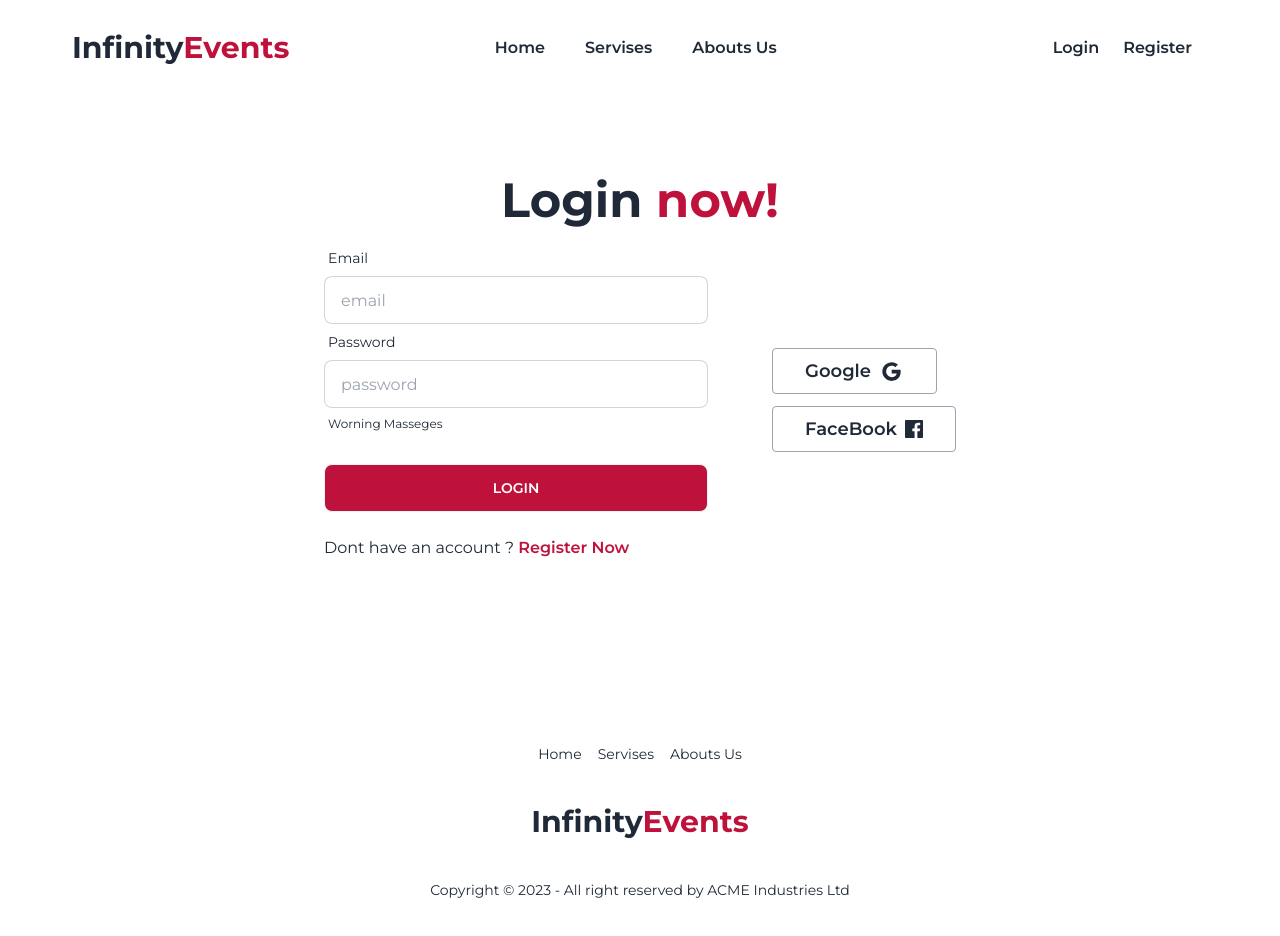
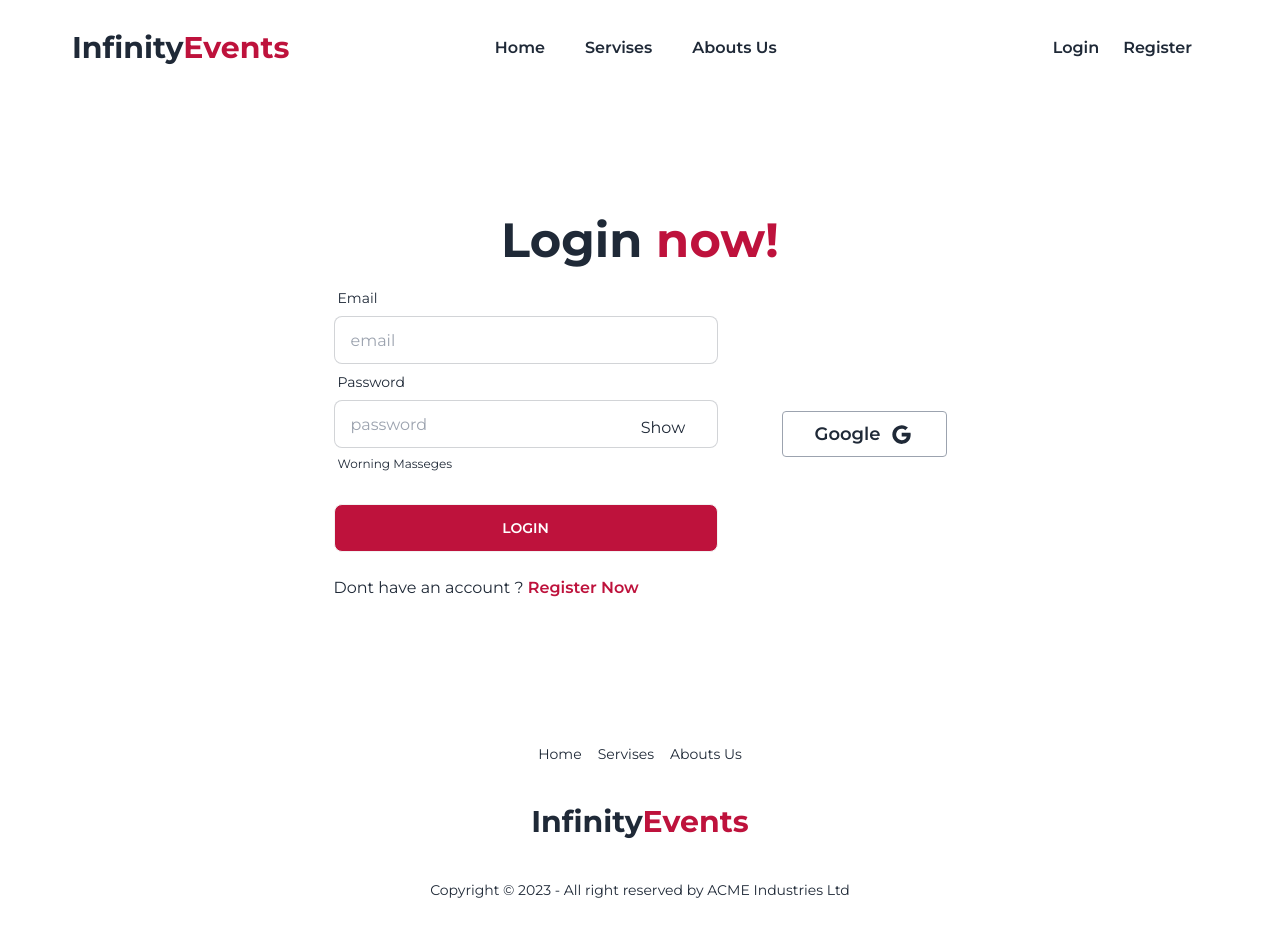
Before and after one commit to AK-Rasel/InfinityEvents, a React (Vite) app: page /login in a window 1280 px wide. Shown: the top 936 px of the page. Built offline with nearby package versions, Linux system fonts and the light colour scheme; no server answers.

Commit message:
Error page add register valid  - is less than 6 characters, don't have a capital letter,don't have a special character set

```diff
--- a/package.json
+++ b/package.json
@@ -19,6 +19,7 @@
     "react-fast-marquee": "^1.6.1",
     "react-icons": "^4.11.0",
     "react-router-dom": "^6.16.0",
+    "react-toastify": "^9.1.3",
     "sort-by": "^1.2.0"
   },
   "devDependencies": {
--- /dev/null
+++ b/src/Components/Error/Error.jsx
@@ -0,0 +1,14 @@
+import { Link } from "react-router-dom";
+
+
+const Error = () => {
+    return (
+        <div className="text-center   max-h-screen my-auto">
+            <h1 className="text-9xl font-extrabold ">4<span className="text-rose-700">0</span>4</h1>
+            <p>Pages not found</p>
+            <Link to="/"><button className="btn bg-rose-700 text-white hover:bg-rose-600">Go Home</button></Link>
+        </div>
+    );
+};
+
+export default Error;
--- a/src/Components/Header/Navber/Navber.jsx
+++ b/src/Components/Header/Navber/Navber.jsx
@@ -2,6 +2,10 @@
 import { useContext } from "react";
 import { Link, NavLink, useNavigate } from "react-router-dom";
 import { AuthContextProvider } from "../../../AuthProvider/AuthProvider";
+
+
+import {  toast } from 'react-toastify';
+import 'react-toastify/dist/ReactToastify.css';
 
 
 const Navber = () => {
@@ -11,7 +15,7 @@ const Navber = () => {
         logOut()
             .then(() => {
                 naviget("/login")
-                console.log("Log Out Succsses Fully")
+                toast("Log Out Succsses Fully")
             })
             .catch(error => console.error(error))
     }
--- a/src/Pages/Login/Login.jsx
+++ b/src/Pages/Login/Login.jsx
@@ -1,23 +1,31 @@
 import { Link, useNavigate } from "react-router-dom";
 import { AiOutlineGoogle } from 'react-icons/ai';
-import { GrFacebook } from 'react-icons/gr';
+
 import { AuthContextProvider } from "../../AuthProvider/AuthProvider";
-import { useContext } from "react";
+import { useContext, useState } from "react";
+import { ToastContainer } from "react-toastify";
 
 const Login = () => {
-    const {googleLogin,login} = useContext(AuthContextProvider);
+    const { googleLogin, login,user } = useContext(AuthContextProvider);
+    const [viewPassword, setViewPassword] = useState(false);
     const naviget = useNavigate()
     const loginEven = (e) => {
 
         e.preventDefault()
         const email = e.target.email.value
         const password = e.target.password.value
-    console.log(email,password)
-    login(email,password)
+        console.log(user)
+
+
+
+
+
+
+        login(email, password)
             .then(result => {
                 e.target.reset()
                 naviget("/")
-      console.log(result.user)
+                console.log(result.user.email)
             })
             .catch(error => console.error(error.message))
     }
@@ -34,6 +42,7 @@ const Login = () => {
     }
     return (
         <div className="min-h-[70vh] max-w-6xl mx-auto grid items-center">
+            <ToastContainer />
             <div>
                 <h1 data-aos="fade-right" className="text-5xl text-center font-bold">Login <span className="text-rose-700">now!</span></h1>
                 <div className="hero ">
@@ -41,7 +50,7 @@ const Login = () => {
                         <div className="text-center lg:text-left">
 
                             <button onClick={singInWithGoogleHandele} data-aos="zoom-in" className=" mb-3 rounded  py-2 px-8 border border-gray-400 flex items-center gap-2 text-lg font-semibold">Google <AiOutlineGoogle size={25} /></button>
-                            <div data-aos="zoom-in" className="rounded py-2 px-8 border border-gray-400 flex items-center gap-2 text-lg font-semibold">FaceBook <GrFacebook /> </div>
+
                         </div>
                         <div data-aos="zoom-in" className="card flex-shrink-0 w-full max-w-sm  bg-base-100 ">
                             <form onSubmit={loginEven}>
@@ -57,15 +66,26 @@ const Login = () => {
                                     <label className="label">
                                         <span className="label-text">Password</span>
                                     </label>
-                                    <input type="password" placeholder="password"
+                                    <div className="relative">
+                                        <input
+                                            required
+                                            type={viewPassword ? "text" : "password"} // steat change condition
+                                            placeholder="password"
                                             name="password"
-                                    className="input input-bordered" required />
+                                            className="input input-bordered w-full" />
+                                        {/* show PassWord condision And Dinamic icon */}
+                                        <span className="text-xl absolute top-1/2 -translate-y-1/2 tr left-[80%] bottom-0 cursor-pointer" onClick={() => setViewPassword(!viewPassword)}>
+                                            {
+                                                viewPassword ? <span className="text-base">Hide</span> : <span className="text-base ">Show</span>
+                                            }
+                                        </span>
+                                    </div>
                                     <label className="label">
                                         <a href="#" className="label-text-alt link link-hover">Worning Masseges</a>
                                     </label>
                                 </div>
                                 <div className="form-control mt-6">
-                                    <button className="btn bg-rose-700 text-white">Login</button>
+                                    <button className="btn hover:bg-rose-600 bg-rose-700 text-white">Login</button>
                                 </div>
 
                             </form>
--- a/src/Pages/Register/Register.jsx
+++ b/src/Pages/Register/Register.jsx
@@ -1,27 +1,39 @@
 // import { useContext } from 'react';
 import { Link, useNavigate } from "react-router-dom";
 import { AuthContextProvider } from '../../AuthProvider/AuthProvider';
+
 import { useContext, useState } from 'react';
 
 
 
+
 const Register = () => {
-    const { createRegister } = useContext(AuthContextProvider);
+    const { createRegister, user } = useContext(AuthContextProvider);
     const naviget = useNavigate()
-    const [registerError, setRegisterError] = useState('')
+    const [registerError, setRegisterError] = useState('');
+    const [viewPassword, setViewPassword] = useState(false);
+
     // const [registerSuccess, setRegisterSuccess] = useState('')
     // email and password register
     const registerEvent = (e) => {
         e.preventDefault()
         const email = e.target.email.value
         const password = e.target.password.value
-         if (password.length < 6) {
+
+
+        if (password.length < 6) {
             setRegisterError("Password must has at last 6 Characters");
             return;
-         }else if (!/[A-Z]/.test(password)) {
-            setRegisterError('Your password should have at least one uppercase characters.')
+        } else if (!/[A-Z]/.test(password)) {
+            setRegisterError('Must give an upper case letter.')
             return;
-         }
+        } else if (!/[!@#$%^&*(),.?":{}|<>]/.test(password)) {
+            setRegisterError('Must include a special character')
+            return;
+        } else if (email === user.email) {
+            console.log('all ready hear')
+            return;
+        }
 
         // reset error
         setRegisterError('')
@@ -47,11 +59,7 @@ const Register = () => {
                 <h1 data-aos="fade-right" className="text-5xl text-center font-bold">Register <span className="text-rose-700">now!</span></h1>
                 <div className="hero ">
                     <div className="hero-content  flex-col-reverse lg:flex-row-reverse gap-16">
-                        {/* <div  className="text-center lg:text-left">
 
-                        <div  data-aos="zoom-in" className=" mb-3 rounded  py-2 px-8 border border-gray-400 flex items-center gap-2 text-lg font-semibold">Google <AiOutlineGoogle size={25}/></div>
-                        <div  data-aos="zoom-in" className="rounded py-2 px-8 border border-gray-400 flex items-center gap-2 text-lg font-semibold">FaceBook <GrFacebook/> </div>
-                    </div> */}
                         <div className="card flex-shrink-0 w-full max-w-sm  bg-base-100 ">
                             <form onSubmit={registerEvent}>
                                 <div data-aos="fade-up" className="form-control">
@@ -65,19 +73,30 @@ const Register = () => {
                                     <label className="label">
                                         <span className="label-text">Password</span>
                                     </label>
-                                    <input type="password" placeholder="new password" name='password' className="input input-bordered" required />
+                                    <div className="relative">
+                                        <input
+                                            required
+                                            type={viewPassword ? "text" : "password"} // steat change condition
+                                            placeholder="password"
+                                            name="password"
+                                            className="input input-bordered w-full" />
+
+                                        <span className="text-xl absolute top-1/2 -translate-y-1/2 tr left-[80%] bottom-0 cursor-pointer" onClick={() => setViewPassword(!viewPassword)}>
+                                            {
+                                                viewPassword ? <span className="text-base">Hide</span> : <span className="text-base ">Show</span>
+                                            }
+                                        </span>
+                                    </div>
                                     <label className="label">
-                                        {/* <a href="#" className="label-text-alt link link-hover">Worning Masseges</a> */}
+
                                         {
                                             registerError && <span className="text-red-600">{registerError}</span>
                                         }
-                                        {/* {
-                                            registerSuccess && <span className="text-green-600">{registerSuccess}</span>
-                                        } */}
+
                                     </label>
                                 </div>
                                 <div data-aos="fade-up" className="form-control mt-6">
-                                    <button className="btn bg-rose-700 text-white">Register</button>
+                                    <button className="btn hover:bg-rose-500  bg-rose-700 text-white">Register</button>
                                 </div>
                             </form>
                             <p data-aos="fade-up" className="mt-6">Already have an account ?<Link data-aos="fade-up" to="/login" className="font-semibold hover:underline text-rose-700 hover:text-rose-500">Login Here</Link></p>
--- a/src/Router/createRouter.jsx
+++ b/src/Router/createRouter.jsx
@@ -9,11 +9,13 @@ import Register from "../Pages/Register/Register";
 import PrivetRouter from "../PrivetRouter/PrivetRouter";
 
 import Loading from "../Components/Loading/Loging";
+import Error from "../Components/Error/Error";
 
  const createRouter = createBrowserRouter([
     {
       path: "/",
       element: <MainLayout/>,
+      errorElement:<Error/>,
       children:[
         {
             path:"/",
```
Also changed, not shown: 1 other file (tests, documents, lock files or other folders). Lines whose indentation alone changed are shown as unchanged.
